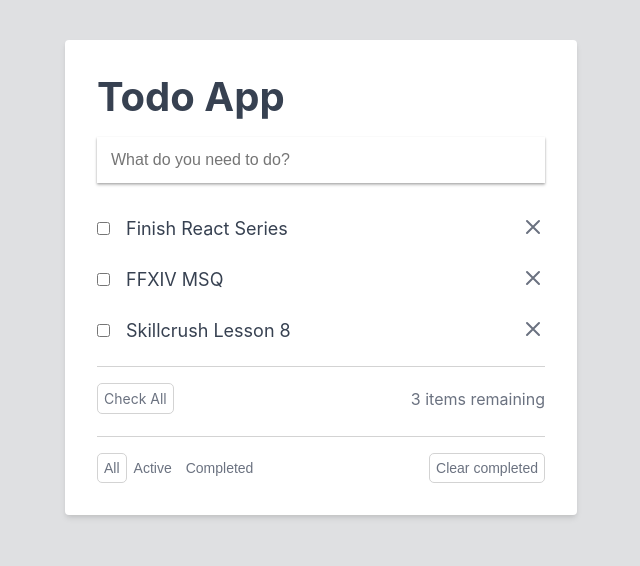
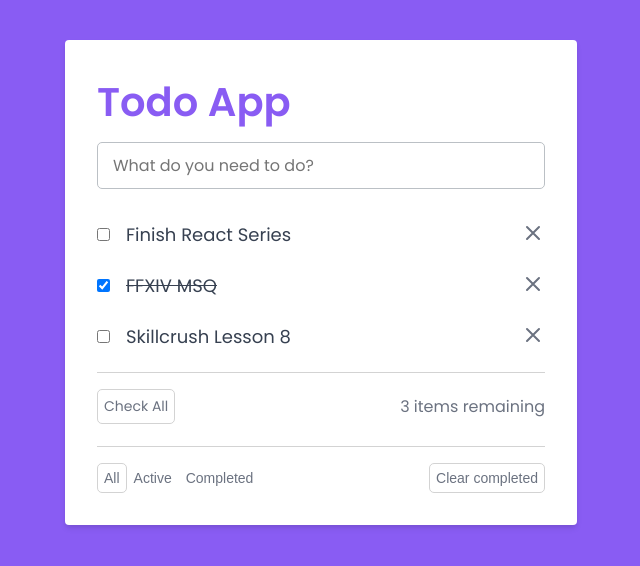
Before and after one commit to marykasp/todoapp-react-hooks, a React (Create React App) app: page / in a window 1280 px wide. Shown: the top 566 px of the page, without its empty margins (319-959 px from the left). Built offline with nearby package versions, Linux system fonts and the light colour scheme.

Commit message:
Edit todos, onBlur, onKeyDown and update todos

```diff
--- a/src/App.css
+++ b/src/App.css
@@ -1,3 +1,4 @@
+@import url('https://fonts.googleapis.com/css2?family=Poppins:wght@100;200;300;400;500;600&display=swap');
 *, *::before, *::after {
   margin: 0;
   padding: 0;
@@ -6,17 +7,13 @@
 
 body {
   margin: 0;
-  font-family: -apple-system, BlinkMacSystemFont, 'Segoe UI', 'Roboto', 'Oxygen',
-    'Ubuntu', 'Cantarell', 'Fira Sans', 'Droid Sans', 'Helvetica Neue',
-    sans-serif;
-  -webkit-font-smoothing: antialiased;
-  -moz-osx-font-smoothing: grayscale;
+  font-family: "Poppins", sans-serif;
 }
 
 .todo-app-container {
   min-height: 100vh;
   padding: 10px;
-  background: #dfe0e2;
+  background: #895cf3;
 }
 
 .todo-app {
@@ -33,18 +30,22 @@ body {
 h2 {
   font-size: 40px;
   font-weight: bold;
+  color: #895cf3;
 }
 
 .todo-input {
+  margin-top: 10px;
+  padding: 10px 15px;
   width: 100%;
-  border: none;
-  box-shadow: 0 2px 3px 0 rgba(0, 0, 0, 0.2), 0 1px 2px 0 rgba(0, 0, 0, 0.2);
-  padding: 14px;
+  border: 1px solid #bbc0c5;
+  border-radius: 5px;
+  color: #170444;
+  outline-color: #895cf3;
+  background: transparent;
+  font-family: "Poppins", sans-serif;
   font-size: 16px;
-  margin-top: 16px;
-  background: transparent;
-  color: #374151;
 }
+
 
 .todo-list {
   margin-top: 32px;
@@ -72,10 +73,15 @@ h2 {
 .todo-item-input {
   margin-left: 8px;
   width: 100%;
+  font-size: 18px;
+  padding: 6px 8px;
+  width: 100%;
   border: none;
-  box-shadow: 0 1px 3px 0 rgba(0, 0, 0, 0.1), 0 1px 2px 0 rgba(0, 0, 0, 0.4);
-  padding: 8px;
-  font-size: 18px;
+  /* border: 1px solid #bbc0c5; */
+  border-radius: 5px;
+  color: #170444;
+  background-color: rgba(137, 92, 243, 0.3);
+  outline: 2px solid #895cf3;
 }
 
 .line-through {
@@ -90,7 +96,7 @@ h2 {
 }
 
 .x-button:hover {
-  color: #1F2937;
+  color: #170444;
 }
 
 .x-button-icon {
--- a/src/App.js
+++ b/src/App.js
@@ -8,16 +8,19 @@ function App() {
       id: 1,
       title: "Finish React Series",
       isComplete: false,
+      isEditing: false,
     },
     {
       id: 2,
       title: "FFXIV MSQ",
-      isComplete: false,
+      isComplete: true,
+      isEditing: false,
     },
     {
       id: 3,
       title: "Skillcrush Lesson 8",
       isComplete: false,
+      isEditing: false,
     },
   ]);
   const [todoInput, setTodoInput] = useState("");
@@ -58,6 +61,63 @@ function App() {
     setTodos(todos.filter((todo) => todo.id !== id));
   }
 
+  function completeTodo(id) {
+    // iterate over the todos and change the isComplete property for todo clicked on
+    const updatedTodos = todos.map((todo) => {
+      if (todo.id === id) {
+        todo.isComplete = !todo.isComplete;
+      }
+
+      return todo;
+    });
+
+    setTodos(updatedTodos);
+  }
+
+  function markAsEditing(id) {
+    const updatedTodos = todos.map((todo) => {
+      // change the isEditing property of todo clicked on
+      if (todo.id === id) {
+        todo.isEditing = true;
+      }
+
+      return todo;
+    });
+
+    setTodos(updatedTodos);
+  }
+
+  function updateTodo(e, id) {
+    console.log(e.target.value);
+    // update the todo from the value in the input field - iterate over the todos and change the title and isEditing property of the todo being edited
+    const updatedTodos = todos.map((todo) => {
+      if (todo.id === id) {
+        // check if input value is empty string
+        if (e.target.value.trim().length === 0) {
+          todo.isEditing = false;
+          return todo;
+        }
+        todo.title = e.target.value;
+        // change isEditing to false to display the span again
+        todo.isEditing = false;
+      }
+      return todo;
+    });
+
+    setTodos(updatedTodos);
+  }
+
+  function cancelEdit(id) {
+    const updatedTodos = todos.map((todo) => {
+      if (todo.id === id) {
+        todo.isEditing = false;
+      }
+      return todo;
+    });
+
+    setTodos(updatedTodos);
+  }
+
   return (
     <div className="todo-app-container">
       <div className="todo-app">
@@ -78,8 +138,37 @@ function App() {
             return (
               <li className="todo-item-container" key={todo.id}>
                 <div className="todo-item">
-                  <input type="checkbox" />
-                  <span className="todo-item-label">{todo.title}</span>
+                  <input
+                    type="checkbox"
+                    onChange={() => completeTodo(todo.id)}
+                    checked={todo.isComplete}
+                  />
+                  {/* conditional rendering of elements using ternary operator */}
+                  {!todo.isEditing ? (
+                    <span
+                      onDoubleClick={() => markAsEditing(todo.id)}
+                      className={`todo-item-label ${
+                        todo.isComplete ? "line-through" : ""
+                      }`}
+                    >
+                      {todo.title}
+                    </span>
+                  ) : (
+                    <input
+                      type="text"
+                      className="todo-item-input"
+                      defaultValue={todo.title}
+                      autoFocus
+                      onBlur={(e) => updateTodo(e, todo.id)}
+                      onKeyDown={(e) => {
+                        if (e.key === "Enter") {
+                          updateTodo(e, todo.id);
+                        } else if (e.key === "Escape") {
+                          cancelEdit(todo.id);
+                        }
+                      }}
+                    />
+                  )}
                 </div>
                 <button
                   className="x-button"
```
